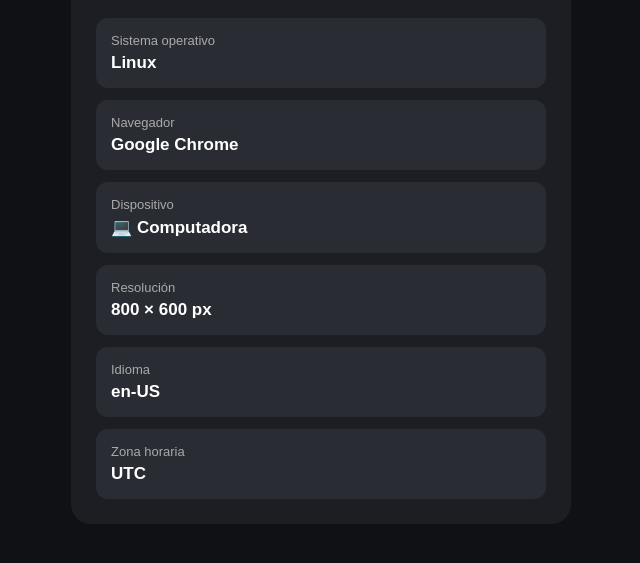
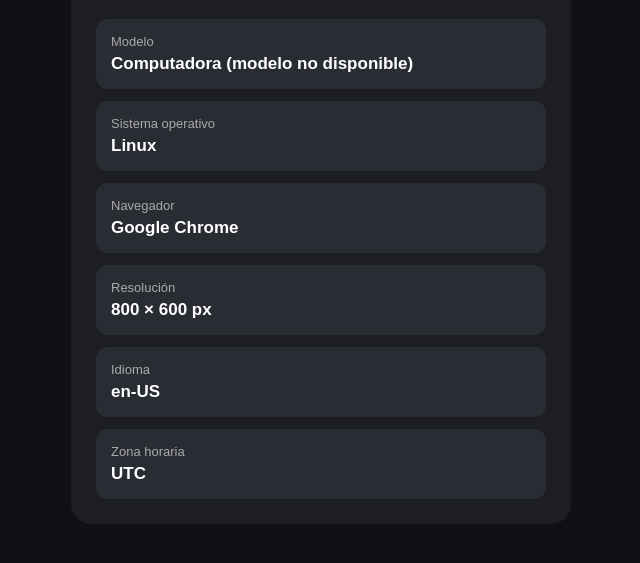
Before and after one commit to Darckmain/info-dispositivo-test, a plain HTML site: page index.html in a window 1280 px wide. Shown: the part 171-734 px from the top of the page, without its empty margins (319-959 px from the left). Drawn offline with Linux system fonts and the light colour scheme.

Commit message:
Refactor device info and add model detection
Updated device information display and added model detection.

```diff
--- a/index.html
+++ b/index.html
@@ -4,7 +4,7 @@
   <meta charset="UTF-8">
   <meta name="viewport" content="width=device-width, initial-scale=1.0">
 
-  <title>Información de tu dispositivo</title>
+  <title>Información del dispositivo</title>
 
   <style>
     * {
@@ -52,6 +52,7 @@
     .valor {
       font-size: 17px;
       font-weight: bold;
+      word-break: break-word;
     }
   </style>
 </head>
@@ -63,6 +64,11 @@
   <h1>📱 Tu dispositivo</h1>
 
   <div class="dato">
+    <div class="titulo">Modelo</div>
+    <div class="valor" id="device">Detectando...</div>
+  </div>
+
+  <div class="dato">
     <div class="titulo">Sistema operativo</div>
     <div class="valor" id="os">Detectando...</div>
   </div>
@@ -70,11 +76,6 @@
   <div class="dato">
     <div class="titulo">Navegador</div>
     <div class="valor" id="browser">Detectando...</div>
-    </div>
-
-    <div class="dato">
-      <div class="titulo">Dispositivo</div>
-      <div class="valor" id="device">Detectando...</div>
   </div>
 
   <div class="dato">
@@ -118,10 +119,14 @@
   return "Desconocido";
 }
 
+
 function detectarNavegador() {
 
   if (/Edg/i.test(ua))
     return "Microsoft Edge";
+
+  if (/OPR/i.test(ua))
+    return "Opera";
 
   if (/Chrome/i.test(ua))
     return "Google Chrome";
@@ -135,28 +140,27 @@
   return "Desconocido";
 }
 
+
 function detectarDispositivo() {
 
   if (/iPhone/i.test(ua))
-    return "📱 iPhone";
+    return "iPhone";
 
   if (/iPad/i.test(ua))
-    return "📱 iPad";
+    return "iPad";
 
   if (/Android/i.test(ua))
-    return "📱 Android";
+    return "Android";
 
-  return "💻 Computadora";
+  return "Computadora";
 }
+
 
 document.getElementById("os").textContent =
   detectarOS();
 
 document.getElementById("browser").textContent =
   detectarNavegador();
-
-document.getElementById("device").textContent =
-  detectarDispositivo();
 
 document.getElementById("resolution").textContent =
   screen.width + " × " + screen.height + " px";
@@ -167,6 +171,51 @@
 document.getElementById("timezone").textContent =
   Intl.DateTimeFormat().resolvedOptions().timeZone;
 
+
+/* Intentar obtener el modelo */
+async function obtenerModelo() {
+
+  const elemento =
+    document.getElementById("device");
+
+  if (navigator.userAgentData) {
+
+    try {
+
+      const datos =
+        await navigator.userAgentData.getHighEntropyValues([
+          "model",
+          "platform",
+          "platformVersion",
+          "mobile"
+        ]);
+
+      if (datos.model) {
+
+        elemento.textContent =
+          datos.model;
+
+        return;
+      }
+
+    } catch (error) {
+
+      console.log(
+        "No se pudo obtener el modelo:",
+        error
+      );
+
+    }
+  }
+
+  elemento.textContent =
+    detectarDispositivo() +
+    " (modelo no disponible)";
+}
+
+
+obtenerModelo();
+
 </script>
 
 </body>
```
Lines whose indentation alone changed are shown as unchanged.
